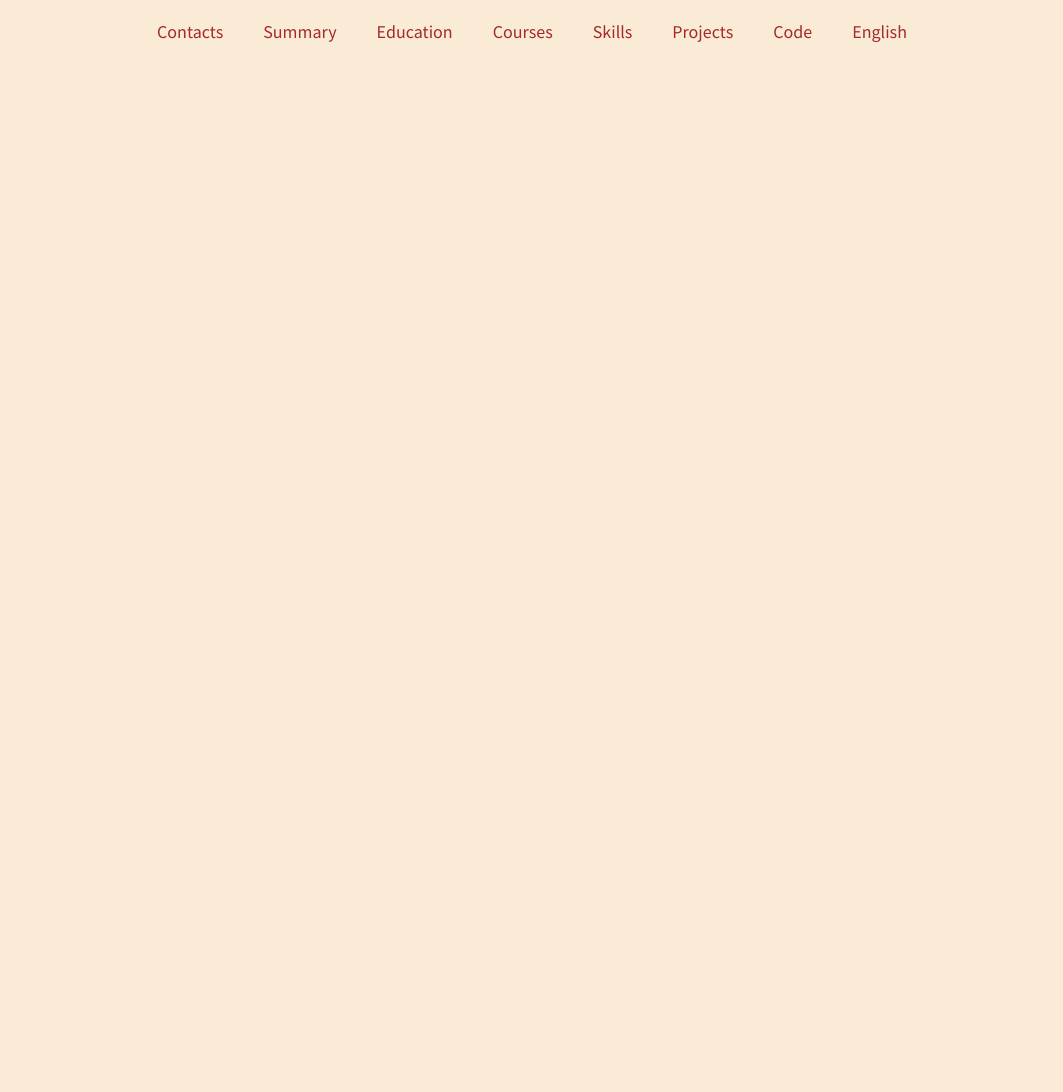
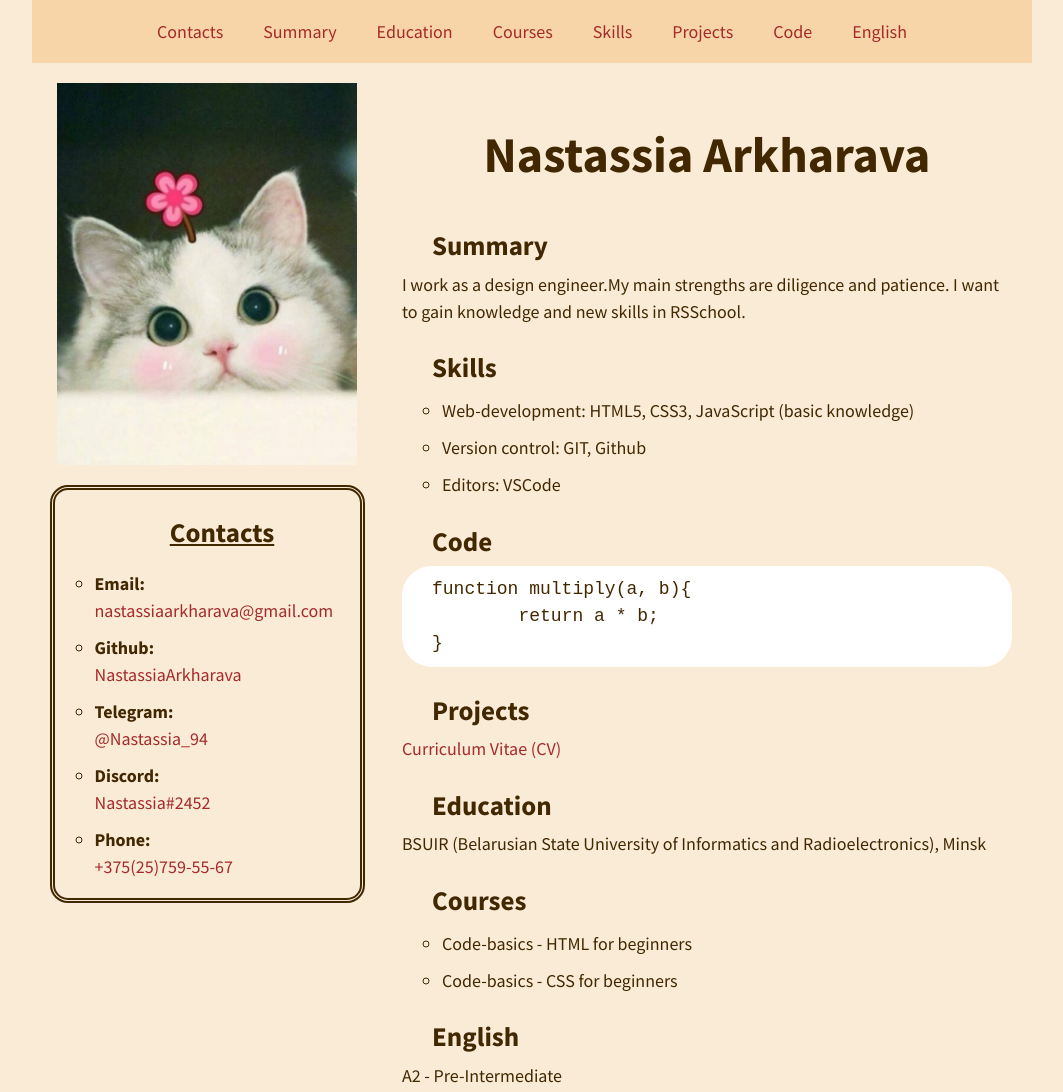
Before and after one commit to NastyaArkharava/rsschool-cv, a plain HTML site: page index.html in a window 1280 px wide. Shown: the whole page, without its empty margins (108-1171 px from the left). Before the commit the page ends 800 px from the top, so only its background shows below. Drawn offline with Linux system fonts and the light colour scheme.

Commit message:
feat: add main information

```diff
--- a/index.html
+++ b/index.html
@@ -4,14 +4,14 @@
 <head>
 	<meta charset="UTF-8">
 	<title>Nastassia Arkharava</title>
-	<link rel="icon" href=".\assets\icon\icon.ico">
+	<link rel="icon" href="assets/icon/icon.ico">
 	<link rel="stylesheet" href="style.css">
 	<meta name="viewport" content="width=device-width, initial-scale=1.0">
 	<meta http-equiv="X-UA-Compatible" content="IE=edge">
 </head>
 
 <body>
-	<header>
+	<header class="header">
         <div>
             <nav>
                 <ul class="nav-list">
@@ -27,5 +27,72 @@
             </nav>
         </div>
     </header>
+
+	<main class="main">
+        <div class="left-side">
+            <img src="assets/img/kitty.jpg" alt="kitty" class="profile-photo">
+            <section id="contacts" class="contacts-section">
+                <h2 class="section-title">Contacts</h2>
+                <ul class="section-list">
+                    <li><span class="list-item-name">Email:</span><br>
+						<a href="mailto:nastassiaarkharava@gmail.com" title="email" class="contacts-link">nastassiaarkharava@gmail.com</a>
+					</li>
+                    <li><span class="list-item-name">Github:</span><br>
+						<a href="https://github.com/NastassiaArkharava" title="github" class="contacts-link">NastassiaArkharava</a>
+					</li>
+                    <li><span class="list-item-name">Telegram:</span><br>
+						<a href="https://t.me/Nastassia_94" title="telegram" class="contacts-link">@Nastassia_94</a>
+					</li>
+                    <li><span class="list-item-name">Discord:</span><br>
+						<a href="https://discordapp.com/users/Nastassia#2452/" title="discord" class="contacts-link">Nastassia#2452</a>
+					</li>
+                    <li><span class="list-item-name">Phone:</span><br>
+						<a href="tel:80257595567" title="telephone" class="contacts-link">+375(25)759-55-67</a>
+					</li>
+                </ul>
+            </section>
+        </div>
+
+        <div class="right-side">
+            <h1 class="main-title">Nastassia Arkharava</h1>
+            <section id="summary">
+                <h2 class="section-title">Summary</h2>
+                <p class="section-description">I work as a design engineer.My main strengths are diligence and patience. I want to gain knowledge and new skills in RSSchool.</p>
+            </section>
+            <section id="skills">
+                <h2 class="section-title">Skills</h2>
+                <ul class="section-description section-list">
+                    <li><span>Web-development:</span> HTML5, CSS3, JavaScript (basic knowledge)</li>
+                    <li><span>Version control:</span> GIT, Github</li>
+                    <li><span>Editors:</span> VSCode</li>
+                </ul>
+            </section>
+            <section id="code">
+                <h2 class="section-title">Code</h2>
+				<pre class="section-description code"><code>function multiply(a, b){
+	return a * b;
+}</code></pre>
+            </section>
+            <section id="projects">
+                <h2 class="section-title">Projects</h2>
+                <a href="https://nastassiaarkharava.github.io/rsschool-cv/" class="section-description contacts-link">Curriculum Vitae (CV)</a>
+            </section>
+            <section id="education">
+                <h2 class="section-title">Education</h2>
+                <p class="section-description">BSUIR (Belarusian State University of Informatics and Radioelectronics), Minsk</p>
+            </section>
+            <section id="courses">
+                <h2 class="section-title">Courses</h2>
+                <ul class="section-description section-list">
+                    <li>Code-basics - HTML for beginners</li>
+                    <li>Code-basics - CSS for beginners</li>
+                </ul>
+            </section>
+            <section id="english">
+                <h2 class="section-title">English</h2>
+                <p class="section-description">A2 - Pre-Intermediate</p>
+            </section>
+        </div>
+    </main>
 </body>
 </html>
--- a/style.css
+++ b/style.css
@@ -19,11 +19,12 @@ html {
 }
 
 body {
-    max-width: 900px;
-    display: flex;
+	display: flex;
     flex-direction: column;
     justify-content: space-between;
 
+    max-width: 1000px;
+	min-width: 600px;
     padding: 0;
     margin: 0 auto;
 
@@ -31,21 +32,29 @@ body {
     font-size: 18px;
     line-height: 1.5;
     font-weight: 400;
+	color:#422800;
 
     background-color: antiquewhite;
+}
+
+.header {
+	margin-bottom: 20px;
+
+	background-color:#f7d5a9;
 }
 
 .nav-list {
     display: flex;
     flex-wrap: wrap;
     justify-content: center;
-    list-style: none;
 
 	padding: 0;
+
+    list-style: none;
 }
 
 .nav-link {
-    padding: 0 20px;
+    padding: 5px 20px;
 
     color: brown;
     text-decoration: none;
@@ -57,4 +66,73 @@ body {
     color: white;
 
     background-color: chocolate;
+	border-radius: 20px;
 }
+
+.main {
+    display: flex;
+}
+
+.left-side {
+    min-width: 350px;
+	display: flex;
+    flex-direction: column;
+    align-items: center;
+}
+
+.profile-photo {
+	width: 300px;
+}
+
+.contacts-section {
+	width: 90%;
+	border: 5px #422800  double;
+	border-radius: 18px;
+	margin-top: 20px;
+}
+
+.contacts-section .section-title {
+	text-align: center;
+	text-decoration: underline;
+}
+
+.section-list {
+	list-style: circle;
+}
+
+.section-list > li {
+	margin-top: 10px;
+}
+
+.list-item-name {
+	font-weight: 700;
+}
+
+.contacts-link {
+    color: brown;
+    text-decoration: none;
+}
+
+.right-side {
+	padding: 0 20px;
+}
+
+.main-title {
+	text-align: center;
+	font-size: 50px;
+}
+
+.section-title {
+	padding-left: 30px;
+	margin-bottom: 5px;
+}
+
+.section-description {
+	margin-top: 5px;
+}
+
+.code {
+	padding: 10px 30px;
+	background-color: white;
+	border-radius: 30px;
+}
```
Also changed, not shown: assets/img/kitty.jpg (added).
